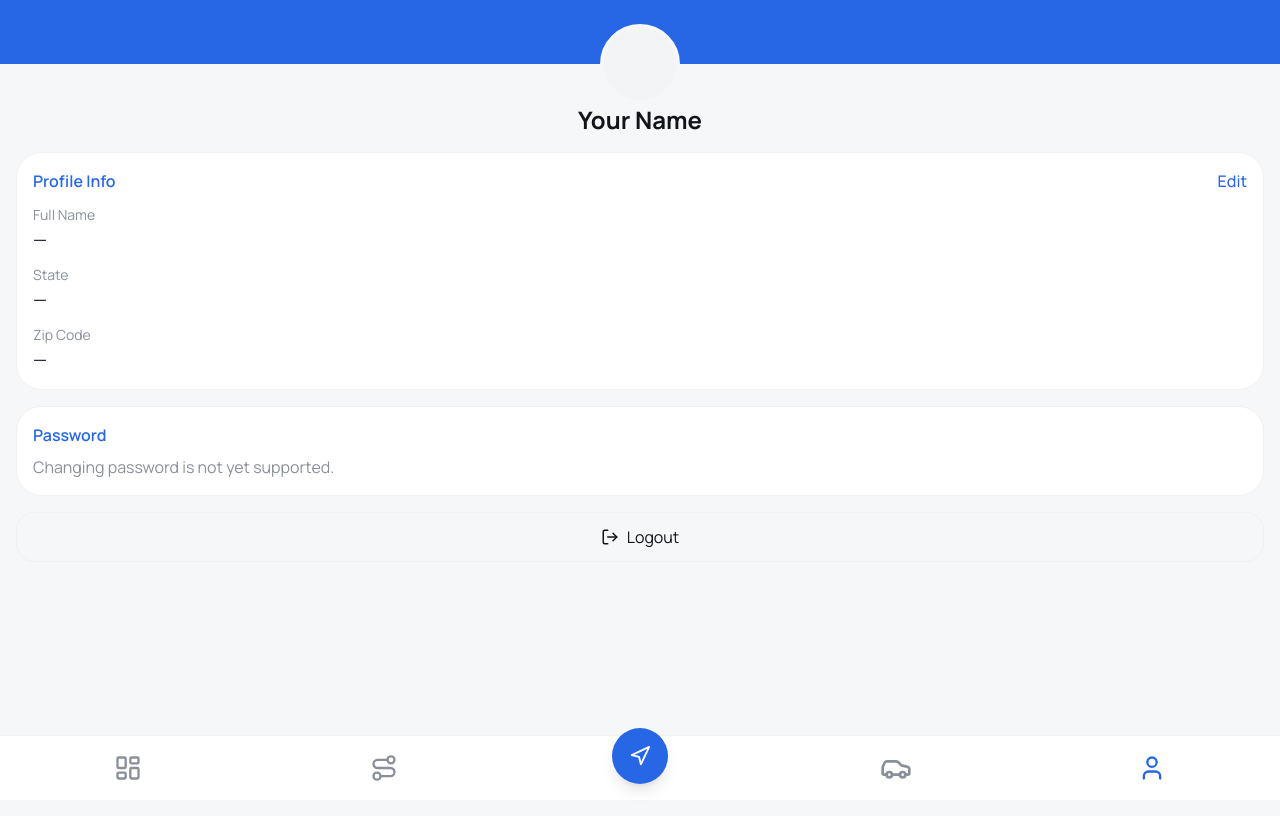
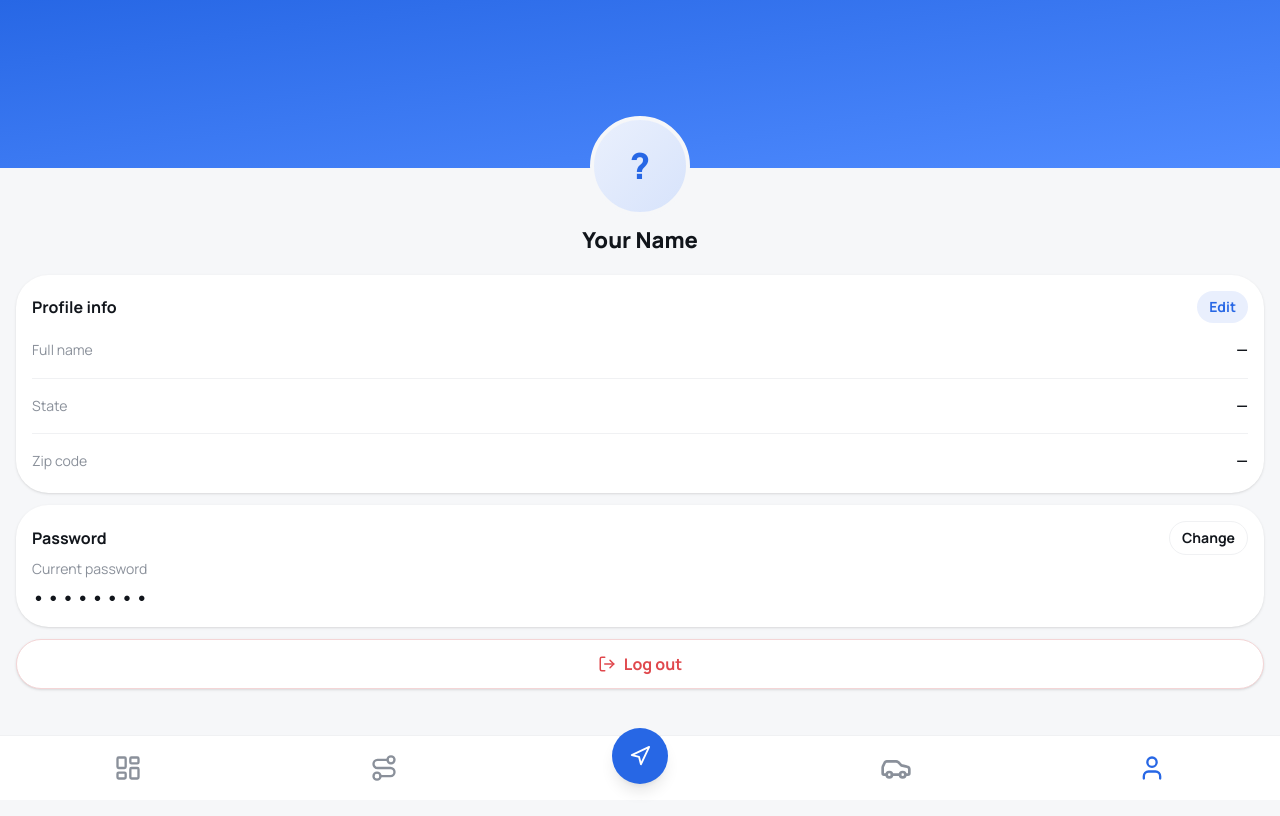
Before and after one commit to Toan04h/SmartTank, a React app in the folder frontend/: page /profile in a window 1280 px wide. Built offline with nearby package versions, Linux system fonts and the light colour scheme; no server answers; sample sign-in values are in the browser's storage; the HTML template or start-up script is replaced by a standard one.

Commit message:
Redesign Profile page with a modern minimalist look
Add a gradient banner with an initial-based avatar, restyle the profile
info card with hairline dividers, and rebuild the password section as an
inline editor with show/hide and confirm-password fields.

```diff
--- a/frontend/src/pages/Profile.jsx
+++ b/frontend/src/pages/Profile.jsx
@@ -1,6 +1,6 @@
 import { useEffect, useState } from "react"
 import { useNavigate } from "react-router-dom"
-import { LogOut } from "lucide-react"
+import { LogOut, Eye, EyeOff } from "lucide-react"
 import { API_BASE_URL } from "../api/config"
 import { toast } from "sonner"
 
@@ -9,6 +9,7 @@ import { toast } from "sonner"
 
 function Profile() {
     const navigate = useNavigate()
+    const email = localStorage.getItem("email")
     const [fullName, setFullName] = useState("")
     const [state, setState] = useState("")
     const [zipCode, setZipCode] = useState("")
@@ -17,6 +18,14 @@ function Profile() {
     const [originalFullName, setOriginalFullName] = useState("")
     const [originalState, setOriginalState] = useState("")
     const [originalZipCode, setOriginalZipCode] = useState("")
+
+    const [isChangingPassword, setIsChangingPassword] = useState(false)
+    const [currentPassword, setCurrentPassword] = useState("")
+    const [newPassword, setNewPassword] = useState("")
+    const [confirmPassword, setConfirmPassword] = useState("")
+    const [showCurrentPassword, setShowCurrentPassword] = useState(false)
+    const [showNewPassword, setShowNewPassword] = useState(false)
+    const [showConfirmPassword, setShowConfirmPassword] = useState(false)
 
     // Fetch user's profile
     useEffect(() => {
@@ -82,6 +91,23 @@ function Profile() {
         setState(originalState)
     }
 
+    // Closes the password editor without saving
+    function handleCancelPasswordChange() {
+        setIsChangingPassword(false)
+        setCurrentPassword("")
+        setNewPassword("")
+        setConfirmPassword("")
+        setShowCurrentPassword(false)
+        setShowNewPassword(false)
+        setShowConfirmPassword(false)
+    }
+
+    // TODO: BLOCKED - no password change endpoint exists on backend
+    function handleChangePassword(e) {
+        e.preventDefault()
+        toast.error("Changing password is not yet supported.")
+    }
+
     // Clears the user's session and sends them back to login
     function handleLogout() {
         localStorage.removeItem("token")
@@ -92,69 +118,117 @@ function Profile() {
     return (
         <div className="flex flex-col h-[calc(100vh-4rem)] overflow-x-hidden">
             {/* Cover banner */}
-            <div className="relative bg-primary h-16 shrink-0">
+            <div className="relative bg-gradient-to-br from-primary to-[#4F8BFF] h-[168px] shrink-0">
                 {/* TODO: BLOCKED - no profile picture field on backend, this is purely visual.
-                    Avatar sits half on the banner, half on the white card below */}
-                <div className="absolute left-1/2 -translate-x-1/2 -bottom-10 w-20 h-20 rounded-full bg-secondary border-4 border-background" />
+                    Avatar sits half on the banner, half on the white card below. Shows the
+                    user's initial on a tinted circle until photo support exists. */}
+                <div className="absolute left-1/2 -translate-x-1/2 -bottom-12 w-[100px] h-[100px] rounded-full bg-gradient-to-br from-[#EAF0FD] to-[#D7E3FB] border-4 border-background flex items-center justify-center">
+                    <span className="text-4xl font-extrabold text-primary">{(fullName || email)?.[0]?.toUpperCase() || "?"}</span>
+                </div>
             </div>
 
-            <div className="flex flex-col gap-4 px-4 pt-10 pb-6 flex-1 overflow-y-auto [-webkit-overflow-scrolling:touch]">
+            <div className="flex flex-col gap-3 px-4 pt-14 pb-6 flex-1 overflow-y-auto [-webkit-overflow-scrolling:touch]">
 
-                {/* Name header */}
-                <div>
-                    <p className="text-2xl font-bold text-foreground text-center">{fullName || "Your Name"}</p>
+                {/* Name + email header */}
+                <div className="text-center mb-1">
+                    <p className="text-[22px] font-extrabold text-foreground">{fullName || "Your Name"}</p>
+                    <p className="text-sm text-muted-foreground mt-0.5">{email}</p>
                 </div>
 
                 {/* Profile info - inline edit */}
-                <form onSubmit={handleSubmit} className="bg-card rounded-xl border border-border p-4 flex flex-col gap-3">
+                <form onSubmit={handleSubmit} className="bg-card rounded-2xl shadow-sm p-4 flex flex-col gap-3">
                     <div className="flex flex-row justify-between items-center">
-                        <p className="text-base font-semibold text-primary">Profile Info</p>
+                        <p className="text-base font-bold text-foreground">Profile info</p>
                         {!isEditing && (
-                            <button type="button" onClick={() => { setOriginalFullName(fullName); setOriginalState(state); setOriginalZipCode(zipCode); setIsEditing(true)} } className="text-base text-primary font-medium cursor-pointer">Edit</button>
+                            <button type="button" onClick={() => { setOriginalFullName(fullName); setOriginalState(state); setOriginalZipCode(zipCode); setIsEditing(true)} }
+                                className="px-3 py-1.5 rounded-lg bg-primary/10 text-primary text-sm font-bold cursor-pointer">Edit</button>
                         )}
                     </div>
 
                     {isEditing ? (
                         <>
                             <input placeholder="Full Name" value={fullName} type="text" onChange={(e) => setFullName(e.target.value)}
-                                className="px-4 py-3 rounded-lg border border-border bg-background text-foreground placeholder:text-muted-foreground focus:outline-none focus:ring-2 focus:ring-primary" />
+                                className="px-4 py-3 rounded-xl bg-secondary text-foreground placeholder:text-muted-foreground focus:outline-none" />
                             <input placeholder="State" value={state} type="text" onChange={(e) => setState(e.target.value)}
-                                className="px-4 py-3 rounded-lg border border-border bg-background text-foreground placeholder:text-muted-foreground focus:outline-none focus:ring-2 focus:ring-primary" />
+                                className="px-4 py-3 rounded-xl bg-secondary text-foreground placeholder:text-muted-foreground focus:outline-none" />
                             <input placeholder="Zip Code" value={zipCode} type="text" onChange={(e) => setZipCode(e.target.value)}
-                                className="px-4 py-3 rounded-lg border border-border bg-background text-foreground placeholder:text-muted-foreground focus:outline-none focus:ring-2 focus:ring-primary" />
+                                className="px-4 py-3 rounded-xl bg-secondary text-foreground placeholder:text-muted-foreground focus:outline-none" />
                             <div className="flex flex-row gap-3">
-                                <button type="submit" disabled={isSubmitting} className="flex-1 py-3 rounded-lg bg-primary text-primary-foreground font-semibold cursor-pointer hover:opacity-90 disabled:opacity-50 disabled:cursor-not-allowed">
-                                    {isSubmitting ? "Saving..." : "Save Changes"}
+                                <button type="button" onClick={handleCancel} className="flex-1 h-11 rounded-xl bg-secondary text-muted-foreground font-bold cursor-pointer">Cancel</button>
+                                <button type="submit" disabled={isSubmitting} className="flex-1 h-11 rounded-xl bg-primary text-primary-foreground font-bold cursor-pointer shadow-sm disabled:opacity-50 disabled:cursor-not-allowed">
+                                    {isSubmitting ? "Saving..." : "Save"}
                                 </button>
-                                <button type="button" onClick={handleCancel} className="flex-1 py-3 rounded-lg border border-border text-foreground cursor-pointer hover:bg-secondary">Cancel</button>
                             </div>
                         </>
                     ) : (
                         <>
-                            <div>
-                                <p className="text-sm text-muted-foreground">Full Name</p>
-                                <p className="text-lg text-foreground">{fullName || "—"}</p>
+                            <div className="flex items-center justify-between py-1">
+                                <p className="text-sm text-muted-foreground">Full name</p>
+                                <p className="text-[15px] font-bold text-foreground">{fullName || "—"}</p>
                             </div>
-                            <div>
+                            <div className="h-px bg-border" />
+                            <div className="flex items-center justify-between py-1">
                                 <p className="text-sm text-muted-foreground">State</p>
-                                <p className="text-lg text-foreground">{state || "—"}</p>
+                                <p className="text-[15px] font-bold text-foreground">{state || "—"}</p>
                             </div>
-                            <div>
-                                <p className="text-sm text-muted-foreground">Zip Code</p>
-                                <p className="text-lg text-foreground">{zipCode || "—"}</p>
+                            <div className="h-px bg-border" />
+                            <div className="flex items-center justify-between py-1">
+                                <p className="text-sm text-muted-foreground">Zip code</p>
+                                <p className="text-[15px] font-bold text-foreground">{zipCode || "—"}</p>
                             </div>
                         </>
                     )}
                 </form>
 
-                {/* TODO: BLOCKED - no password change endpoint exists on backend */}
-                <div className="bg-card rounded-xl border border-border p-4 flex flex-col gap-2">
-                    <p className="text-base font-semibold text-primary">Password</p>
-                    <p className="text-base text-muted-foreground">Changing password is not yet supported.</p>
+                {/* Password - inline edit */}
+                <div className="bg-card rounded-2xl shadow-sm p-4">
+                    <div className="flex flex-row justify-between items-center mb-1">
+                        <p className="text-base font-bold text-foreground">Password</p>
+                        {!isChangingPassword && (
+                            <button type="button" onClick={() => setIsChangingPassword(true)}
+                                className="px-3 py-1.5 rounded-lg border border-border text-foreground text-sm font-bold cursor-pointer">Change</button>
+                        )}
+                    </div>
+
+                    {isChangingPassword ? (
+                        <form onSubmit={handleChangePassword} className="flex flex-col gap-3 mt-2">
+                            <div className="relative">
+                                <input placeholder="Current password" value={currentPassword} type={showCurrentPassword ? "text" : "password"} onChange={(e) => setCurrentPassword(e.target.value)}
+                                    className="w-full px-4 py-3 pr-11 rounded-xl bg-secondary text-foreground placeholder:text-muted-foreground focus:outline-none" />
+                                <button type="button" onClick={() => setShowCurrentPassword(!showCurrentPassword)} className="absolute right-3.5 top-1/2 -translate-y-1/2 text-muted-foreground cursor-pointer">
+                                    {showCurrentPassword ? <EyeOff size={16} /> : <Eye size={16} />}
+                                </button>
+                            </div>
+                            <div className="relative">
+                                <input placeholder="New password" value={newPassword} type={showNewPassword ? "text" : "password"} onChange={(e) => setNewPassword(e.target.value)}
+                                    className="w-full px-4 py-3 pr-11 rounded-xl bg-secondary text-foreground placeholder:text-muted-foreground focus:outline-none" />
+                                <button type="button" onClick={() => setShowNewPassword(!showNewPassword)} className="absolute right-3.5 top-1/2 -translate-y-1/2 text-muted-foreground cursor-pointer">
+                                    {showNewPassword ? <EyeOff size={16} /> : <Eye size={16} />}
+                                </button>
+                            </div>
+                            <div className="relative">
+                                <input placeholder="Confirm new password" value={confirmPassword} type={showConfirmPassword ? "text" : "password"} onChange={(e) => setConfirmPassword(e.target.value)}
+                                    className="w-full px-4 py-3 pr-11 rounded-xl bg-secondary text-foreground placeholder:text-muted-foreground focus:outline-none" />
+                                <button type="button" onClick={() => setShowConfirmPassword(!showConfirmPassword)} className="absolute right-3.5 top-1/2 -translate-y-1/2 text-muted-foreground cursor-pointer">
+                                    {showConfirmPassword ? <EyeOff size={16} /> : <Eye size={16} />}
+                                </button>
+                            </div>
+                            <div className="flex flex-row gap-3">
+                                <button type="button" onClick={handleCancelPasswordChange} className="flex-1 h-11 rounded-xl bg-secondary text-muted-foreground font-bold cursor-pointer">Cancel</button>
+                                <button type="submit" className="flex-1 h-11 rounded-xl bg-primary text-primary-foreground font-bold cursor-pointer shadow-sm">Save</button>
+                            </div>
+                        </form>
+                    ) : (
+                        <div className="mt-1">
+                            <p className="text-sm text-muted-foreground">Current password</p>
+                            <p className="text-lg font-extrabold text-foreground tracking-widest mt-1">••••••••</p>
+                        </div>
+                    )}
                 </div>
 
-                <button type="button" onClick={handleLogout} className="flex items-center justify-center gap-2 py-3 rounded-lg border border-border text-foreground cursor-pointer hover:bg-secondary">
-                    <LogOut size={18} /> Logout
+                <button type="button" onClick={handleLogout}
+                    className="flex items-center justify-center gap-2 h-[50px] rounded-2xl bg-card border-[1.5px] border-[#F4D5D6] text-destructive font-bold cursor-pointer shadow-sm">
+                    <LogOut size={18} /> Log out
                 </button>
 
             </div>
```
